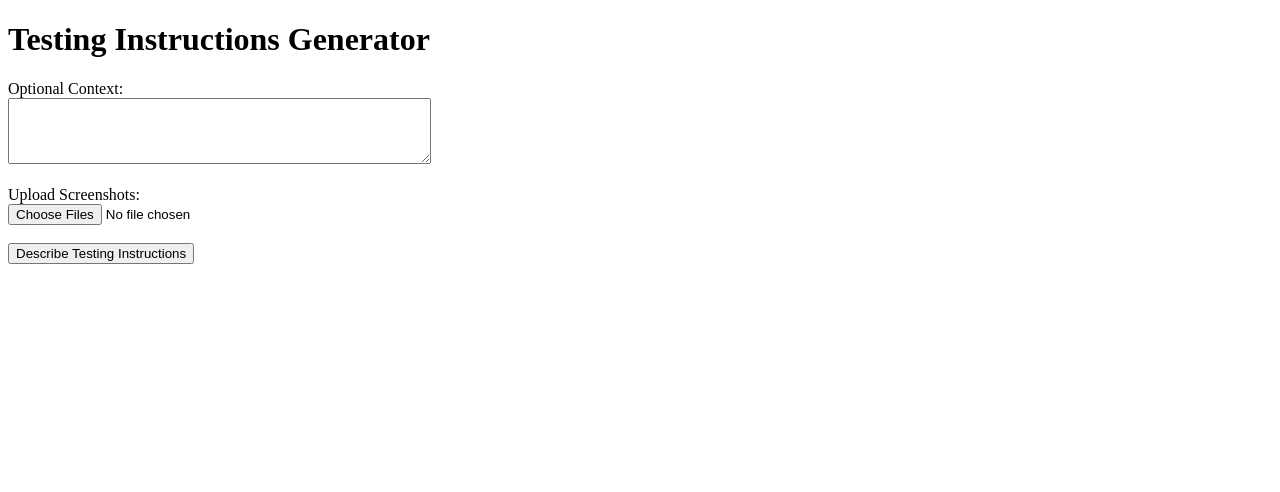
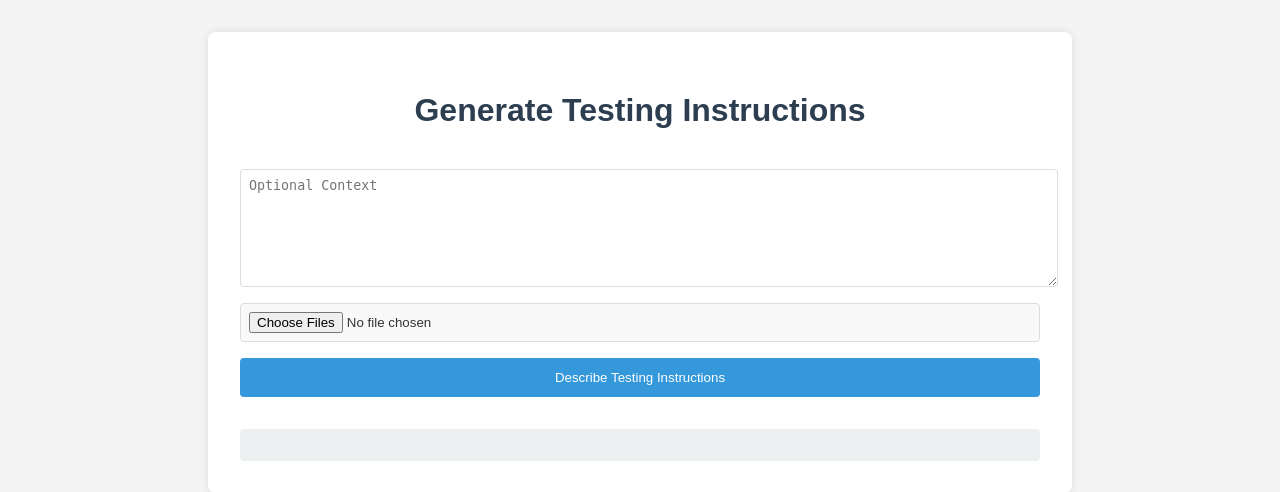
Before and after one commit to Blacksujit/TestCraftAI, a Flask app: page / in a window 1280 px wide. Shown: the top 492 px of the page. Run offline with Flask 3, Linux system fonts and the light colour scheme.

Commit message:
Add files via upload
Added the multiModel LLM Project ⚡⚡

```diff
--- /dev/null
+++ b/app/app.py
@@ -0,0 +1,44 @@
+from flask import Flask, request, render_template, jsonify
+from werkzeug.utils import secure_filename
+from utils.llm import generate_test_instructions
+import os
+
+# Initialize the Flask app
+app = Flask(__name__)
+app.config['UPLOAD_FOLDER'] = 'app/uploads/'  # Directory for uploaded images
+app.config['MAX_CONTENT_LENGTH'] = 16 * 1024 * 1024  # Limit to 16 MB
+
+# Set Hugging Face cache directory
+os.environ["HF_HOME"] = "D:/huggingface_cache"  # Change to a path with more space
+
+# Ensure the upload folder exists
+os.makedirs(app.config['UPLOAD_FOLDER'], exist_ok=True)
+
+@app.route('/', methods=['GET'])
+def index():
+    return render_template('index.html')  # Serve the HTML form
+
+@app.route('/api/describe-instructions', methods=['POST'])
+def describe_instructions():
+    # Get the optional context from the form
+    context = request.form.get('context', '')
+    images = request.files.getlist('images')
+
+    # Save uploaded images
+    image_paths = []
+    for image in images:
+        if image.filename != '':
+            filename = secure_filename(image.filename)
+            path = os.path.join(app.config['UPLOAD_FOLDER'], filename)
+            image.save(path)
+            image_paths.append(path)
+
+    # Generate test instructions using the LLM API
+    try:
+        instructions = generate_test_instructions(context, image_paths)
+        return jsonify({"instructions": instructions}), 200
+    except Exception as e:
+        return jsonify({"error": str(e)}), 500
+
+if __name__ == '__main__':
+    app.run(debug=True)
--- /dev/null
+++ b/app/static/css/styles.css
@@ -0,0 +1,87 @@
+/* Base styles */
+body {
+    font-family: Arial, sans-serif;
+    line-height: 1.6;
+    color: #333;
+    background-color: #f4f4f4;
+    margin: 0;
+    padding: 0;
+}
+
+.container {
+    width: 80%;
+    max-width: 800px;
+    margin: 2rem auto;
+    padding: 2rem;
+    background-color: #fff;
+    border-radius: 8px;
+    box-shadow: 0 0 10px rgba(0, 0, 0, 0.1);
+}
+
+h1 {
+    text-align: center;
+    color: #2c3e50;
+    margin-bottom: 2rem;
+}
+
+/* Form styles */
+form {
+    display: flex;
+    flex-direction: column;
+    gap: 1rem;
+}
+
+textarea {
+    width: 100%;
+    padding: 0.5rem;
+    border: 1px solid #ddd;
+    border-radius: 4px;
+    resize: vertical;
+    min-height: 100px;
+}
+
+input[type="file"] {
+    border: 1px solid #ddd;
+    padding: 0.5rem;
+    border-radius: 4px;
+    background-color: #f9f9f9;
+}
+
+button {
+    padding: 0.75rem 1rem;
+    background-color: #3498db;
+    color: #fff;
+    border: none;
+    border-radius: 4px;
+    cursor: pointer;
+    transition: background-color 0.3s ease;
+
+    &:hover {
+        background-color: #2980b9;
+    }
+}
+
+/* Response area */
+#response {
+    margin-top: 2rem;
+    padding: 1rem;
+    background-color: #ecf0f1;
+    border-radius: 4px;
+    white-space: pre-wrap;
+    word-wrap: break-word;
+}
+
+pre {
+    background-color: #f8f8f8;
+    padding: 1rem;
+    border-radius: 4px;
+    overflow-x: auto;
+}
+
+/* Responsive design */
+@media (max-width: 768px) {
+    .container {
+        width: 95%;
+        padding: 1rem;
+    }
+}
--- a/app/templates/index.html
+++ b/app/templates/index.html
@@ -3,23 +3,40 @@
 <head>
     <meta charset="UTF-8">
     <meta name="viewport" content="width=device-width, initial-scale=1.0">
-    <title>Testing Instructions Generator</title>
+    <title>Describe Testing Instructions</title>
+    <link rel="stylesheet" href="{{ url_for('static', filename='css/styles.css') }}">
 </head>
 <body>
-    <h1>Testing Instructions Generator</h1>
-    <form action="/" method="post" enctype="multipart/form-data">
-        <label for="context">Optional Context:</label><br>
-        <textarea id="context" name="context" rows="4" cols="50"></textarea><br><br>
+    <div class="container">
+        <h1>Generate Testing Instructions</h1>
+        <form id="uploadForm" method="POST" enctype="multipart/form-data" action="/api/describe-instructions">
+            <textarea name="context" placeholder="Optional Context"></textarea>
+            <input type="file" name="images" multiple required>
+            <button type="submit">Describe Testing Instructions</button>
+        </form>
+        <div id="response"></div>
+    </div>
 
-        <label for="images">Upload Screenshots:</label><br>
-        <input type="file" id="images" name="images" multiple><br><br>
+    <script>
+        document.getElementById('uploadForm').onsubmit = async function (e) {
+            e.preventDefault();
+            const formData = new FormData(this);
 
-        <button type="submit">Describe Testing Instructions</button>
-    </form>
+            const responseDiv = document.getElementById('response');
+            responseDiv.innerHTML = 'Processing...';
 
-    {% if results %}
-        <h2>Generated Testing Instructions:</h2>
-        <pre>{{ results }}</pre>
-    {% endif %}
+            const response = await fetch('/api/describe-instructions', {
+                method: 'POST',
+                body: formData
+            });
+
+            const result = await response.json();
+            if (response.ok) {
+                responseDiv.innerHTML = '<pre>' + JSON.stringify(result.instructions, null, 2) + '</pre>';
+            } else {
+                responseDiv.innerHTML = 'Error: ' + result.error;
+            }
+        };
+    </script>
 </body>
 </html>
```
Also changed, not shown: app/utils/llm.py (added, +98 -0 lines), app/uploads/download_1.jpeg (added), app/uploads/image-1.png (added), app/uploads/image.png (added), app/uploads/images.jpeg (added), app/utils/__init__.py (added).
